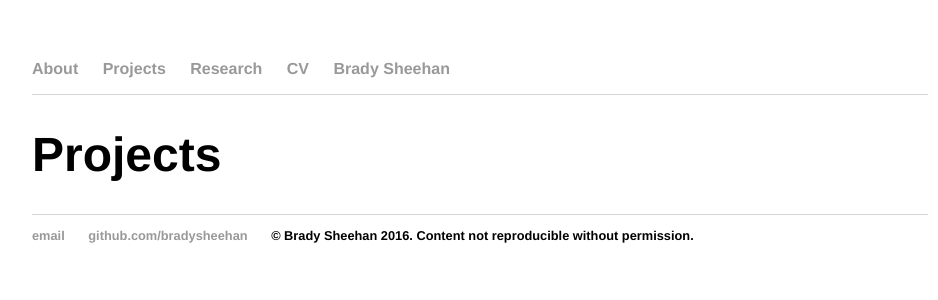
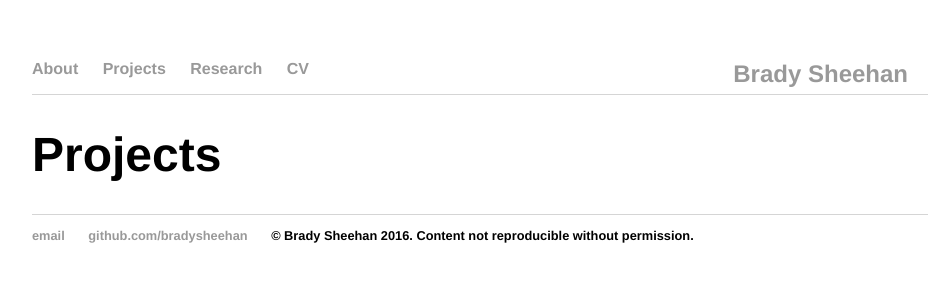
Before and after one commit to BradySheehan/bradysheehan, a Jekyll site: the page built from projects/index.html, in a window 1280 px wide. Shown: the top 300 px of the page, without its empty margins (160-1098 px from the left). Built offline with Jekyll 4.4.1, drawn with Linux system fonts in a browser that asks for light colours.

Commit message:
Formatting updates

```diff
--- a/_layouts/default.html
+++ b/_layouts/default.html
@@ -14,13 +14,11 @@
 		        	<li><a href="/research">Research</a></li>
 	        		<li><a href="/cv">CV</a></li>
 	        		<!-- <li><a href="/blog">Articles</a></li> -->
-	        		<li><a href="/">Brady Sheehan</a></li>
+	        		<li id="last" class="float-right"><a href="/">Brady Sheehan</a></li>
 	    		</ul>
 			</nav>
 			<div class="container">
-
 			{{ content }}
-
 			</div><!-- /.container -->
 			<footer>
 	    		<ul>
--- a/css/main.css
+++ b/css/main.css
@@ -2,6 +2,7 @@ body {
     margin: 60px auto;
     width: 70%;
 }
+
 nav ul, footer ul {
     font-family:'Helvetica', 'Arial', 'Sans-Serif';
     padding: 0px;
@@ -9,20 +10,28 @@ nav ul, footer ul {
     font-weight: bold;
 }
 
+.last {
+    margin-right: 0px;
+}
+
 nav {
     border-bottom: 1px solid #d5d5d5;
 }
+
 nav ul li, footer ul li {
     display: inline;
     margin-right: 20px;
 }
+
 a {
     text-decoration: none;
     color: #999;
 }
+
 a:hover {
     text-decoration: underline;
 }
+
 h1 {
     font-size: 3em;
     font-family:'Helvetica', 'Arial', 'Sans-Serif';
@@ -63,10 +72,6 @@ pre, pre > code {
   }
 }
 
-/*.home-blurb {
-    max-width: 58%;
-}*/
-
 .blurb {
     position:relative;
     padding-bottom: 20px;
@@ -79,3 +84,8 @@ pre, pre > code {
 #headshot {
     margin-left: 20px;
 }
+
+.float-right {
+    float: right;
+    font-size: x-large;
+}
--- a/index.html
+++ b/index.html
@@ -3,7 +3,7 @@ layout: default
 title: Brady Sheehan, Aspiring Scientist
 ---
 <div class="blurb">
-	<img id="headshot" src="/images/head_shot_circular_smaller.png" height="266px" width="290px" alt="Headshot"/>
+	<img id="headshot" src="/images/head_shot_circular_smallest_copy.png" height="213px" width="232px" alt="Headshot"/>
 	<h1>Hi there, I'm Brady Sheehan!</h1>
 	<p class="home-blurb">I like to think of myself as an <a href="about/index.html"><strong>aspiring scientist</strong></a>. This website is a collection of my personal and professional interests and activities.</p>
 
```
